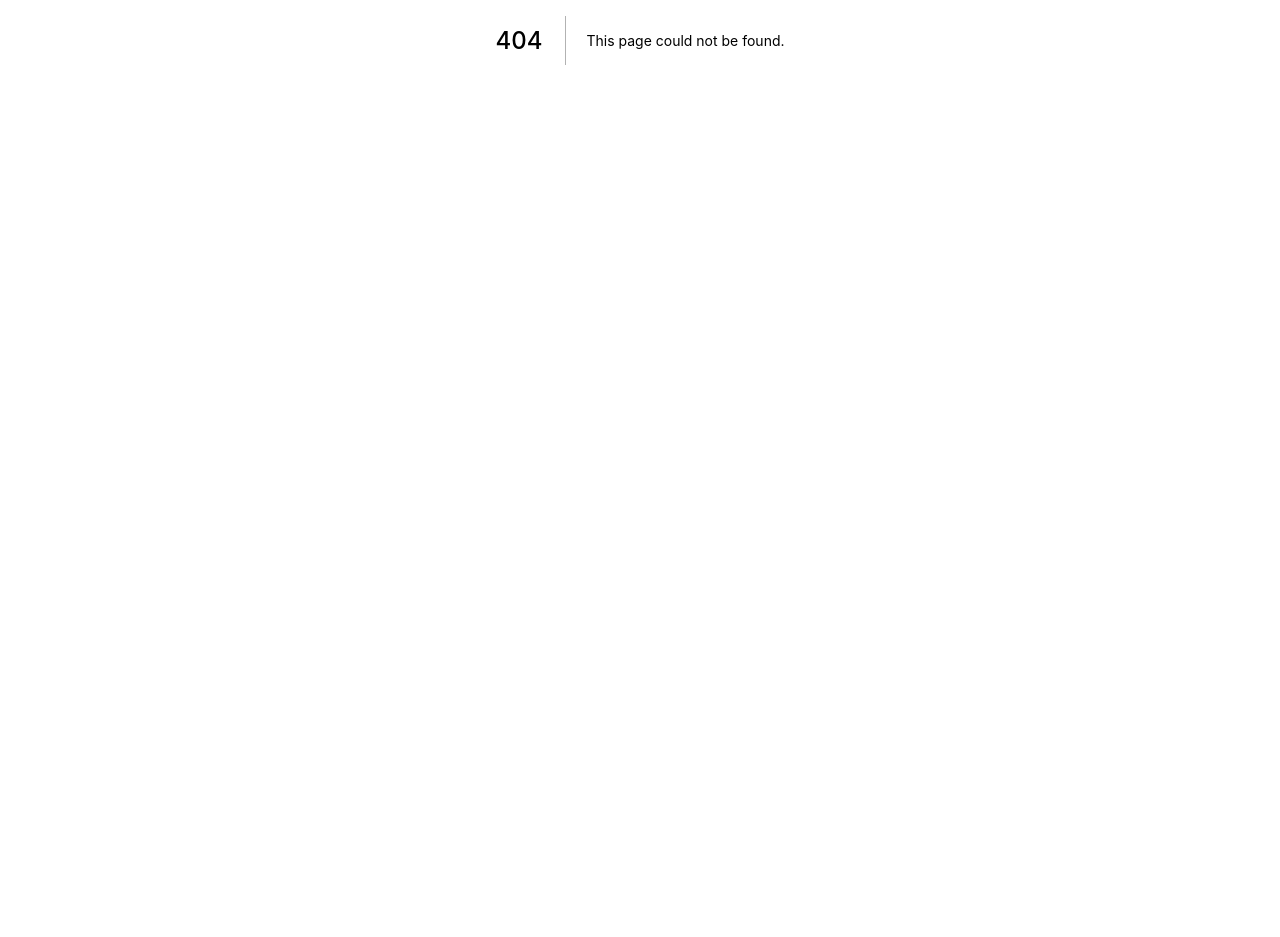
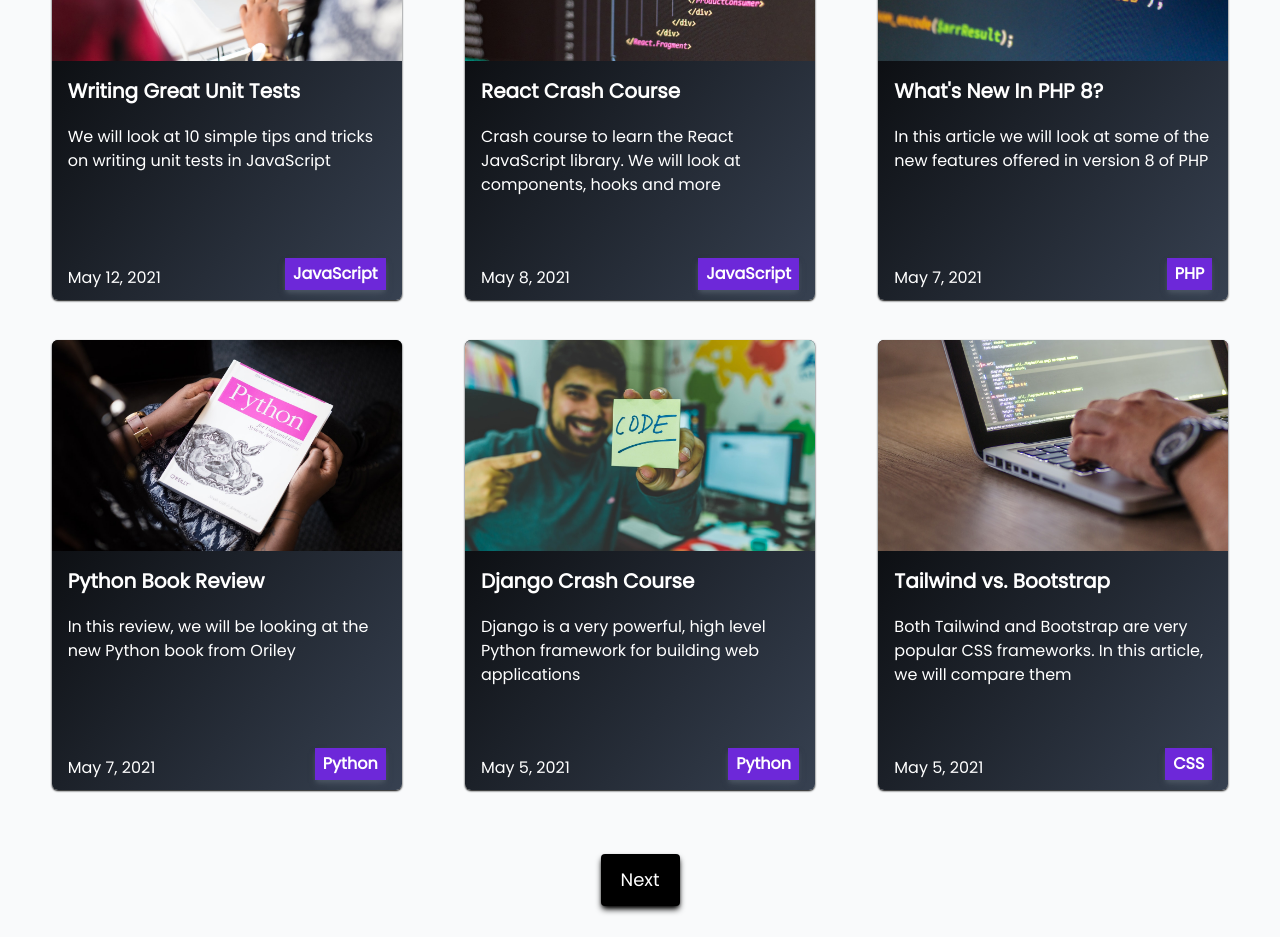
Before and after one commit to usmanlog/My-Blog, a Next.js app: page /blog/page/1 in a window 1280 px wide. Before the commit this address had no page. Shown: the part 360-1297 px from the top of the page. Before the commit the page ends 800 px from the top, so only its background shows below. Built offline with nearby package versions, Linux system fonts and the light colour scheme.

Commit message:
Complete Pagination & Blog Page

```diff
--- a/components/LatestPosts.js
+++ b/components/LatestPosts.js
@@ -1,7 +1,6 @@
 import Post from "./Post";
 
 export default function LatestPosts({ posts }) {
-  console.log(posts);
   return (
     <section className="font-poppins sm:w-full w-[96%] sm:max-w-screen-xl shadow-lg shadow-gray-500 rounded my-16 mx-auto transition-all ease-in duration-300">
       <p className="text-3xl ml-6 font-bold">
--- /dev/null
+++ b/components/Pagination.js
@@ -0,0 +1,31 @@
+import Link from "next/link";
+
+export default function Pagination({ currentPage, numPages }) {
+  const isFirst = currentPage === 1;
+  const isLast = currentPage === numPages;
+  const prevPage = `/blog/page/${currentPage - 1}`;
+  const nextPage = `/blog/page/${currentPage + 1}`;
+
+  if (numPages === 1) {
+    return <></>;
+  }
+
+  return (
+    <div className="w-full flex flex-row justify-center mb-10">
+      {!isFirst && (
+        <Link href={prevPage} passHref>
+          <button className="mt-6 bg-black text-white px-5 py-3 rounded shadow-md shadow-black sm:text-lg hover:bg-gray-800">
+            Previous
+          </button>
+        </Link>
+      )}
+      {!isLast && (
+        <Link href={nextPage} passHref>
+          <button className="mt-6 bg-black text-white px-5 py-3 rounded shadow-md shadow-black sm:text-lg hover:bg-gray-800">
+            Next
+          </button>
+        </Link>
+      )}
+    </div>
+  );
+}
--- a/components/Post.js
+++ b/components/Post.js
@@ -3,6 +3,7 @@ import Image from "next/image";
 
 export default function Post({ title, image, description, date, category, slug }) {
   return (
+    <Link href={`/blog/${slug}`} passHref>
       <div className=" bg-gradient-to-br from-black to-gray-700 hover:bg-gradient-to-tr hover:from-gray-700 hover:to-black text-white rounded-md overflow-hidden mx-auto my-8 lg:my-0 shadow-black shadow-sm h-[400px] w-[260px] hover:cursor-pointer sm:w-[350px] sm:h-[450px]">
         <Image
           src={image}
@@ -25,5 +26,6 @@ export default function Post({ title, image, description, date, category, slug }
           </div>
         </div>
       </div>
+    </Link>
   );
 }
--- a/pages/blog/[slug].js
+++ b/pages/blog/[slug].js
@@ -3,8 +3,12 @@ import path from "path";
 import matter from "gray-matter";
 import { marked } from "marked";
 
-export default function PostPage() {
-  return <div></div>;
+export default function PostPage({ content, slug, frontMatter: { title, category, date } }) {
+  return (
+    <section>
+      <h1>{title}</h1>
+    </section>
+  );
 }
 
 export async function getStaticProps({ params: { slug } }) {
--- a/pages/blog/index.js
+++ b/pages/blog/index.js
@@ -1,37 +1,5 @@
-import fs from "fs";
-import path from "path";
-import Layout from "../../components/Layout";
-import matter from "gray-matter";
-import { sortByDate } from "../../utils";
+import { getStaticProps } from "./page/[page_index]";
+import BlogPage from "./page/[page_index]";
 
-export default function BlogPage({ posts }) {
-  return (
-    <Layout>
-      <section className="w-[98%] p-8 font-poppins">
-        <h1 className="sm:text-4xl text-2xl font-bold">Blog</h1>
-      </section>
-    </Layout>
-  );
-}
-
-export async function getStaticProps() {
-  const files = fs.readdirSync(path.join("posts"));
-
-  const posts = files.map((filename) => {
-    const slug = filename.replace(".md", "");
-
-    const markdownWithMeta = fs.readFileSync(path.join("posts", filename), "utf-8");
-
-    const { data: frontMatter } = matter(markdownWithMeta);
-
-    return {
-      slug,
-      frontMatter,
-    };
-  });
-  return {
-    props: {
-      posts: posts.sort(sortByDate),
-    },
-  };
-}
+export default BlogPage;
+export { getStaticProps };
--- /dev/null
+++ b/pages/blog/page/[page_index].js
@@ -0,0 +1,89 @@
+import fs from "fs";
+import path from "path";
+import Layout from "../../../components/Layout";
+import matter from "gray-matter";
+import { sortByDate } from "../../../utils";
+import Post from "../../../components/Post";
+import { postsPerPage } from "../../../utils/postsPerPage";
+import Pagination from "../../../components/Pagination";
+
+export default function BlogPage({ posts, numPages, currentPage }) {
+  return (
+    <Layout>
+      <section className="font-poppins sm:w-full w-[96%] sm:max-w-screen-xl shadow-lg shadow-gray-500 rounded my-16 mx-auto transition-all ease-in duration-300 pb-10">
+        <p className="text-3xl ml-6 font-bold">
+          Latest Blog Posts<span className="tracking-widest">...</span>
+        </p>
+
+        <div className="grid md:grid-cols-2 gap-10 xl:grid-cols-3 auto-rows-max p-10">
+          {posts.map((post, idx) => (
+            <Post
+              key={idx}
+              title={post.frontMatter.title}
+              category={post.frontMatter.category}
+              date={post.frontMatter.date}
+              description={post.frontMatter.excerpt}
+              image={post.frontMatter.cover_image}
+              slug={post.slug}
+            />
+          ))}
+        </div>
+        <Pagination currentPage={currentPage} numPages={numPages} />
+      </section>
+    </Layout>
+  );
+}
+
+export async function getStaticPaths() {
+  const files = fs.readdirSync(path.join("posts"));
+
+  const numPages = Math.ceil(files.length / postsPerPage);
+
+  let paths = [];
+
+  for (let i = 1; i <= numPages; i++) {
+    paths.push({
+      params: {
+        page_index: i.toString(),
+      },
+    });
+  }
+
+  return {
+    paths,
+    fallback: false,
+  };
+}
+
+export async function getStaticProps({ params }) {
+  const page = parseInt((params && params.page_index) || 1);
+
+  const files = fs.readdirSync(path.join("posts"));
+
+  const posts = files.map((filename) => {
+    const slug = filename.replace(".md", "");
+
+    const markdownWithMeta = fs.readFileSync(path.join("posts", filename), "utf-8");
+
+    const { data: frontMatter } = matter(markdownWithMeta);
+
+    return {
+      slug,
+      frontMatter,
+    };
+  });
+
+  const numPages = Math.ceil(files.length / postsPerPage);
+  const pageIndex = page - 1;
+  const orderedPosts = posts
+    .sort(sortByDate)
+    .slice(pageIndex * postsPerPage, (pageIndex + 1) * postsPerPage);
+
+  return {
+    props: {
+      posts: orderedPosts,
+      numPages,
+      currentPage: page,
+    },
+  };
+}
--- /dev/null
+++ b/utils/postsPerPage.js
@@ -0,0 +1 @@
+export const postsPerPage = 6;
```
Lines whose indentation alone changed are shown as unchanged.
